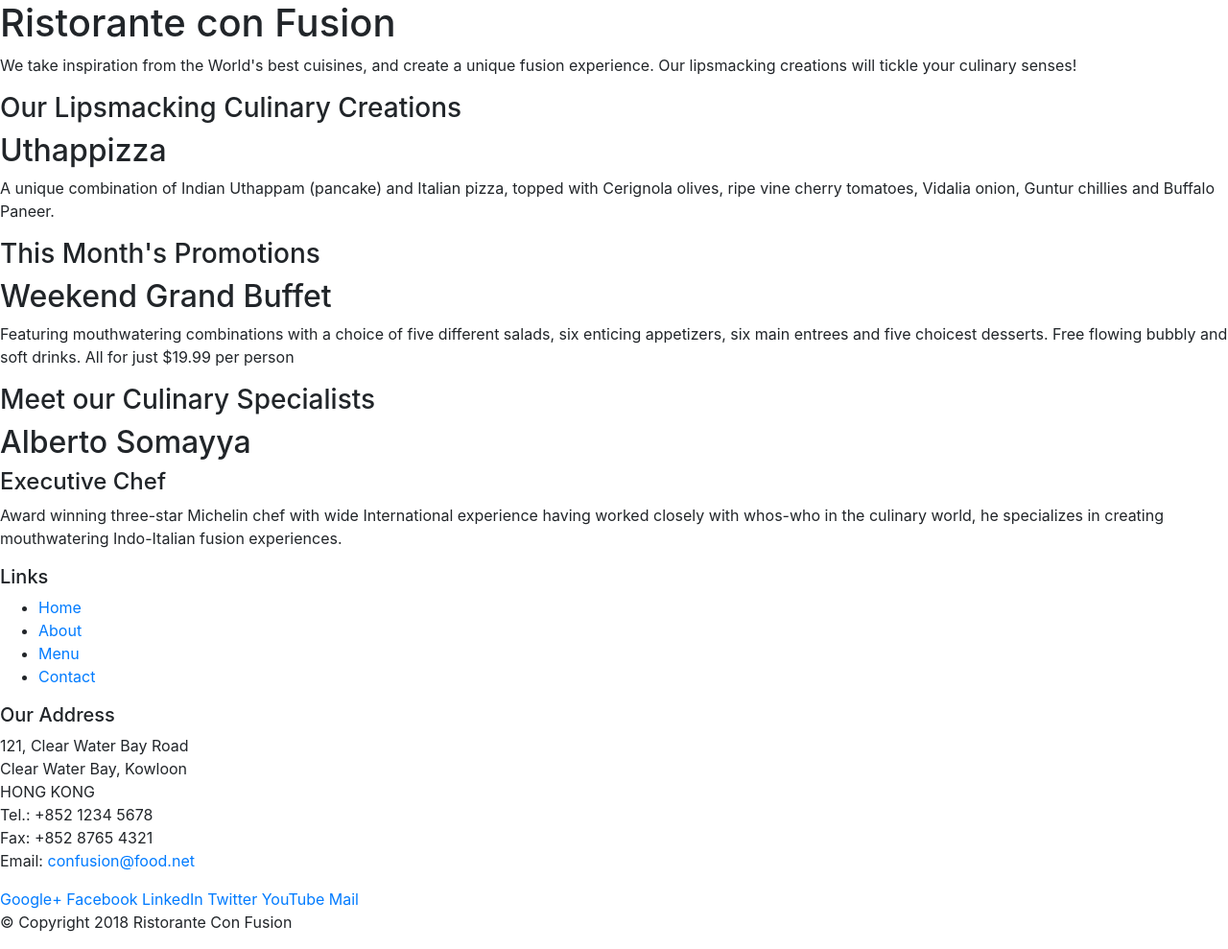
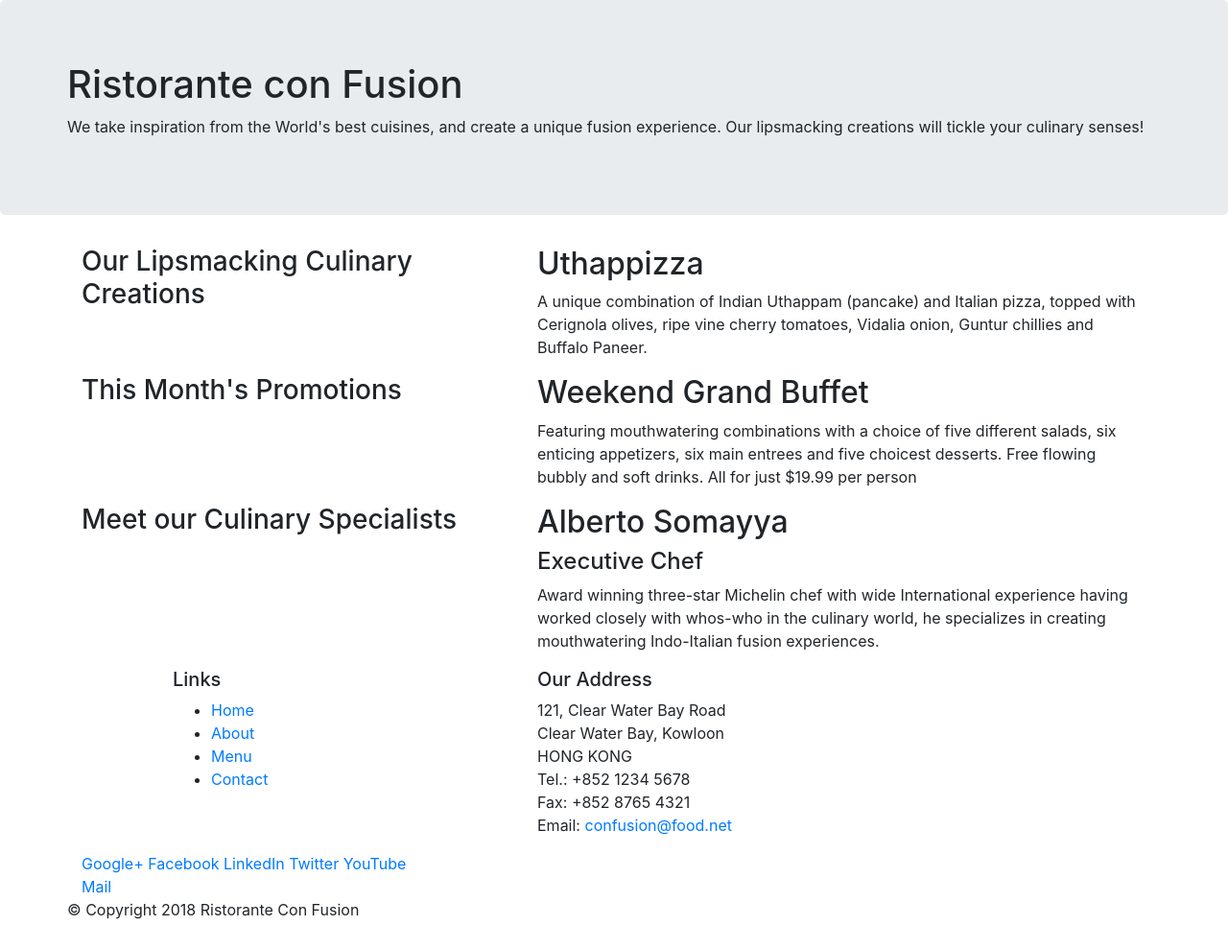
Before and after one commit to NavedAFZ/Bootstrap, a website: page index.html in a window 1280 px wide. Shown: the whole page at 96% size. Drawn offline with nearby package versions, Linux system fonts and the light colour scheme.

Commit message:
Bootstrap grid part 1

```diff
--- a/index.html
+++ b/index.html
@@ -2,17 +2,17 @@
 <html lang="en">
 <head>
     <meta charset="UTF-8">
-    <meta name="viewport" content="width=device-width, initial-scale=1.0">
+    <meta name="viewport" content="width=device-width, initial-scale=1.0,shrink-to-fit=no">
     <link rel="stylesheet" href="node_modules/bootstrap/dist/css/bootstrap.min.css">
     <title>Document</title>
 </head>
 
 <body>
 
-    <header>
-        <div>
-            <div>
-                <div>
+    <header class="jumbotron">
+        <div class="container">
+            <div class="row">
+                <div >
                     <h1>Ristorante con Fusion</h1>
                     <p>We take inspiration from the World's best cuisines, and create a unique fusion experience. Our lipsmacking creations will tickle your culinary senses!</p>
                 </div>
@@ -22,33 +22,33 @@
         </div>
     </header>
 
-    <div>
-        <div>
-            <div>
+    <div class="container">
+        <div class="row">
+            <div class="col-12 col-sm-5">
                 <h3>Our Lipsmacking Culinary Creations</h3>
             </div>
-            <div>
+            <div class="col-12 col-sm-7">
                 <h2>Uthappizza</h2>
                 <p>A unique combination of Indian Uthappam (pancake) and Italian pizza, topped with Cerignola olives, ripe vine cherry tomatoes, Vidalia onion, Guntur chillies and Buffalo Paneer.</p>
             </div>
         </div>
 
 
-        <div>
-            <div>
+        <div class="row">
+            <div class="col-12 col-sm-5">
                 <h3>This Month's Promotions</h3>
             </div>
-            <div>
+            <div class="col-12 col-sm-7">
                 <h2>Weekend Grand Buffet</h2>
                 <p>Featuring mouthwatering combinations with a choice of five different salads, six enticing appetizers, six main entrees and five choicest desserts. Free flowing bubbly and soft drinks. All for just $19.99 per person </p>
             </div>
         </div>
 
-        <div>
-            <div>
+        <div class="row">
+            <div class="col-12 col-sm-5">
                 <h3>Meet our Culinary Specialists</h3>
             </div>
-            <div>
+            <div class="col-12 col-sm-7">
                 <h2>Alberto Somayya</h2>
                 <h4>Executive Chef</h4>
                 <p>Award winning three-star Michelin chef with wide International experience having worked closely with whos-who in the culinary world, he specializes in creating mouthwatering Indo-Italian fusion experiences. </p>
@@ -56,10 +56,10 @@
         </div>
     </div>
 
-    <footer>
-        <div>
-            <div>
-                <div>
+    <footer >
+        <div class="container">
+            <div class="row">
+                <div class="col-4 offset-1 col-sm-4 ">
                     <h5>Links</h5>
                     <ul>
                         <li><a href="#">Home</a></li>
@@ -68,7 +68,7 @@
                         <li><a href="#">Contact</a></li>
                     </ul>
                 </div>
-                <div>
+                <div class="col-7 col-sm-4">
                     <h5>Our Address</h5>
                     <address>
 		              121, Clear Water Bay Road<br>
@@ -79,7 +79,7 @@
 		              Email: <a href="mailto:confusion@food.net">confusion@food.net</a>
 		           </address>
                 </div>
-                <div>
+                <div class="col-12 col-sm-4">
                     <div>
                         <a href="http://google.com/+">Google+</a>
                         <a href="http://www.facebook.com/profile.php?id=">Facebook</a>
@@ -90,8 +90,8 @@
                     </div>
                 </div>
            </div>
-           <div>
-                <div>
+           <div class="row">
+                <div  class="column-auto">
                     <p>© Copyright 2018 Ristorante Con Fusion</p>
                 </div>
            </div>
```
Also changed, not shown: package.json (+9 -1 lines).
